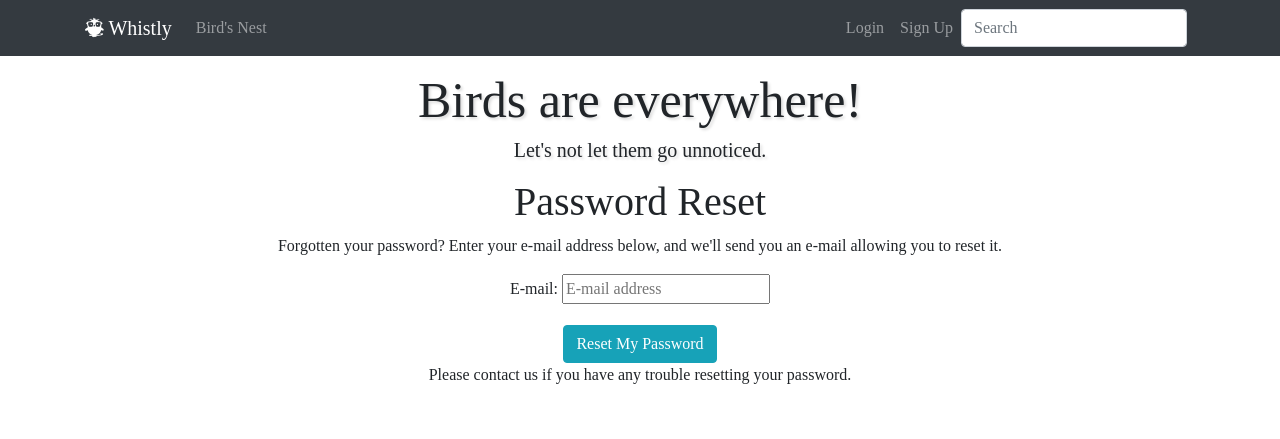
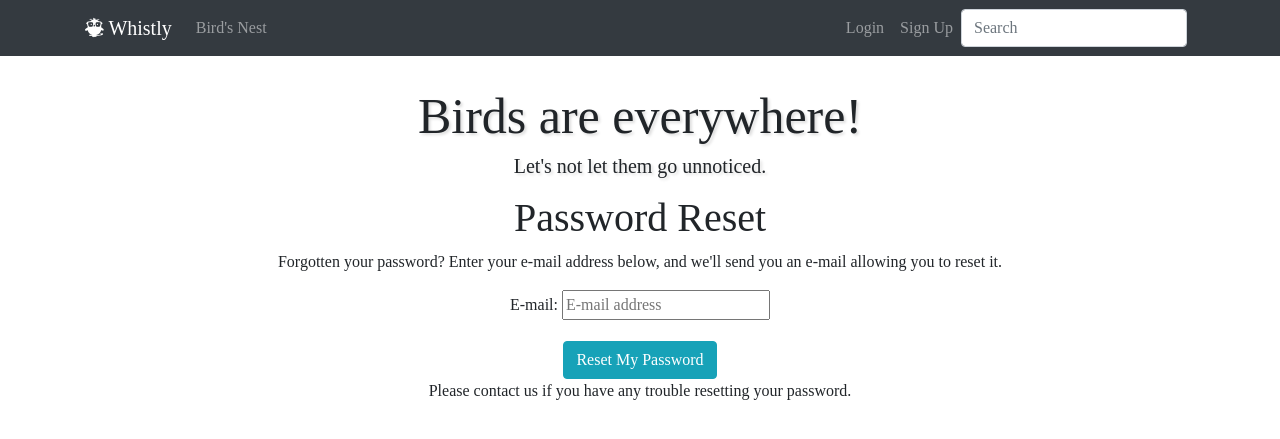
Before and after one commit to sergiojaj/new_whistly, a Django app: page /accounts/password/reset/ in a window 1280 px wide. Shown: the top 439 px of the page. Run offline with Django 3.2, Linux system fonts and the light colour scheme; some libraries are stand-ins or nearby versions.

Commit message:
added mt-3 to text

```diff
--- a/templates/_base.html
+++ b/templates/_base.html
@@ -68,7 +68,7 @@
     </nav>
 
   <!-- intro text -->
-    <div class="container into_text mb-3" style="padding-top: 70px" align=center>
+    <div class="container into_text mt-3 mb-3" style="padding-top: 70px" align=center>
           <h1 id="base_h1">Birds are everywhere!</h1>
           <h6 id="base_h6" class="mb-2">Let's not let them go unnoticed.</h6>
     </div>
```
